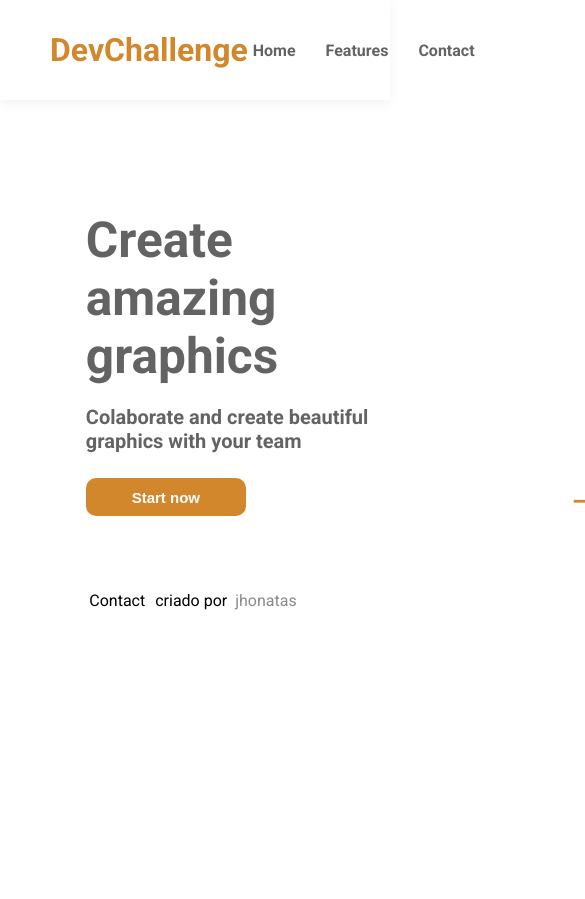
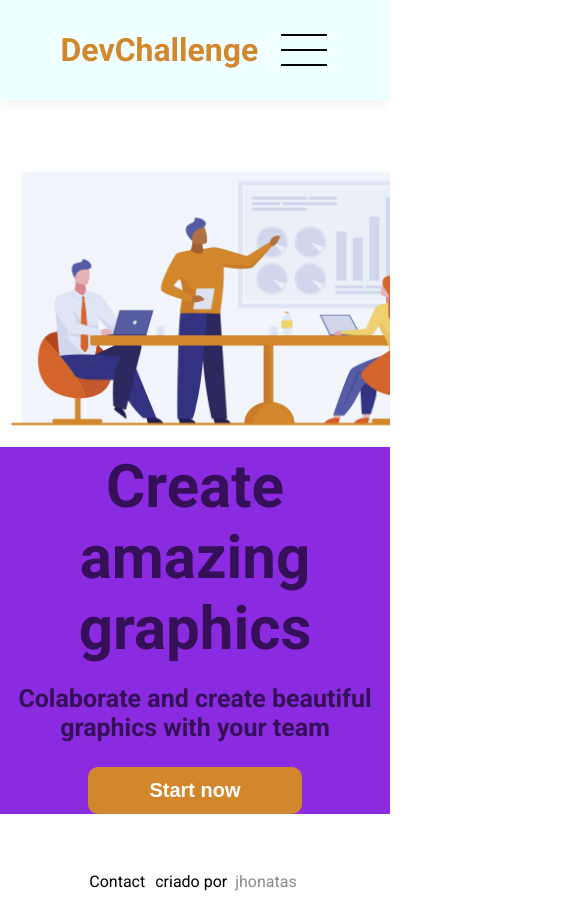
Before and after one commit to jhonatasv/projeto-Amazing-Graph, a plain HTML site: page index.html in a window 390 px wide. Shown: the top 899 px of the page, 585 px wide, since content can reach past the window. Before the commit the page ends 844 px from the top, so only its background shows below. Drawn offline with Linux system fonts and the light colour scheme.

Commit message:
responsividade

```diff
--- a/css/media query.css
+++ b/css/media query.css
@@ -1,3 +1,102 @@
-@media (max-width: 555px) { /* header*/
+@media (max-width: 595px) { /* header */
+    .header {
+        background-color: azure;
+    }
+    .menu {
+        /* background-image: url(incone/incone); */
+        display: none;
+    }
 
 }
+
+@media(max-width: 1300px) {
+    .section {
+        background-color: blueviolet;
+    }
+
+    .content {
+        position: absolute;
+        top: 25%;
+        left: 18%;
+    }
+
+   .wallpaper img  {
+        max-height: 420px;
+        width: 590px;
+        margin-top: 67px;
+        margin-left: 480px;
+    }
+}
+
+@media (max-width: 1110px) {
+    .section {
+        background-color: blueviolet;
+    }
+    .wallpaper img {
+        max-height: 420px;
+        width: 530px;
+        margin-top: 71px;
+        margin-left: 435px;
+    }
+
+    .content {
+        position: absolute;
+        top: 25%;
+        left: 16%;
+    }
+}
+
+@media (max-width: 980px) {
+    .wallpaper img {
+        max-height: 420px;
+        width: 530px;
+        margin-top: 71px;
+        margin-left: 416px;
+    }
+
+}
+
+@media (max-width: 929px) {
+    .conteiner {
+        margin-top: 50px;
+    }
+
+    .wallpaper img {
+        max-height: 420px;
+        width: 490px;
+        margin-top: 71px;
+        margin-left: 409px;
+    }
+}
+
+@media (max-width: 884px) {
+    .content-title{
+        font-size: max(60px,6vw);
+    }
+    .content-paragraph {
+        font-size: 25px;
+    }
+
+    .button-start {
+        width: 214px;
+        height: 47px;
+        font-size: 20px;
+    }
+
+    .teste {
+        display: flex;
+        flex-direction: column-reverse;
+        text-align: center;
+    }
+
+    .content {
+        position: static;
+        margin: 0 auto;
+    }
+
+    .wallpaper img {
+        max-height: 420px;
+        width: 490px;
+        margin: 0;
+    }
+}
--- a/css/style.css
+++ b/css/style.css
@@ -11,8 +11,9 @@
 
 html,
 body {
-    height: 100vh;
-    font-size: 100%;
+    max-width: 100%;
+    overflow-x: hidden;
+    /* font-size: 100%; */
     font-family: 'Roboto', sans-serif;
 }
 
--- a/index.html
+++ b/index.html
@@ -12,6 +12,7 @@
 <body>
     <header class="header">
         <h1 class="logo">DevChallenge</h1>
+        <img src="icone/icone-cardapio.png" alt="">
         <nav class="menu">
             <a href="#" class="menu-element">Home</a>
             <a href="#" class="menu-element">Features</a>
```
Also changed, not shown: icone/icone-cardapio.png (added). Lines whose indentation alone changed are shown as unchanged.
